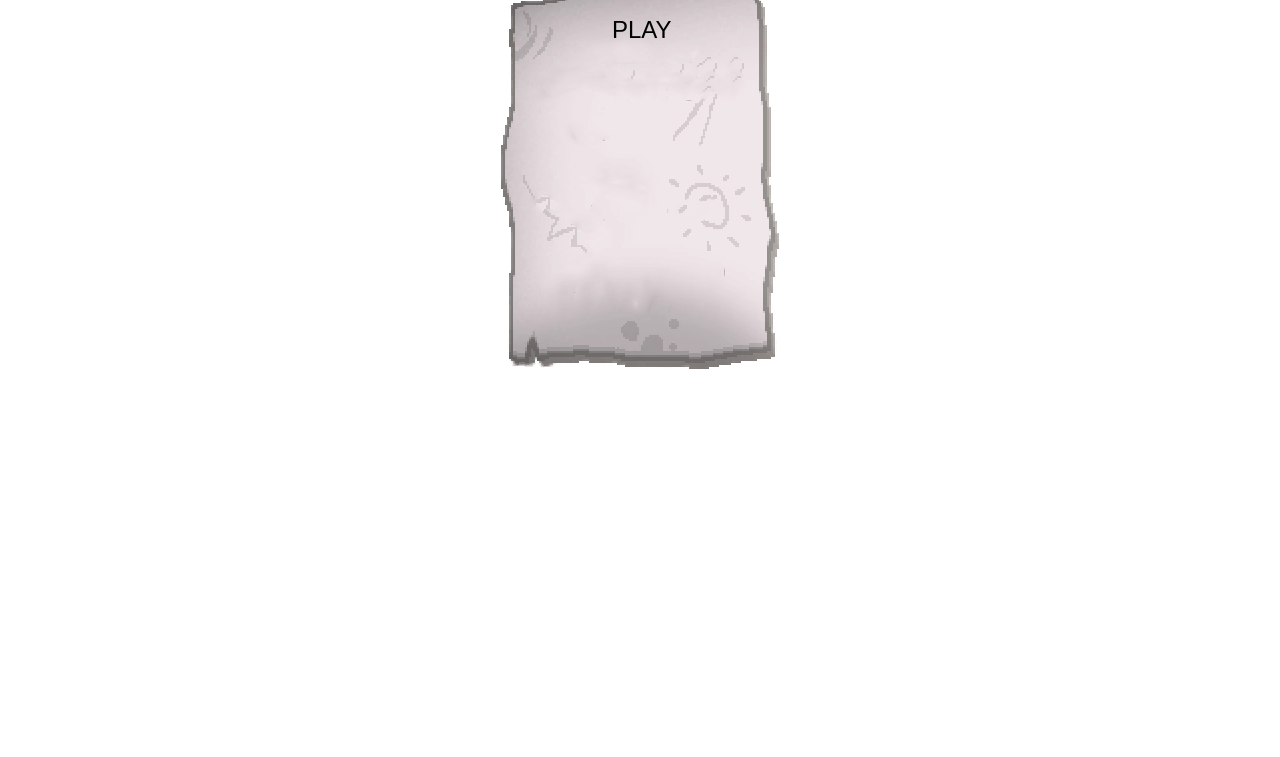
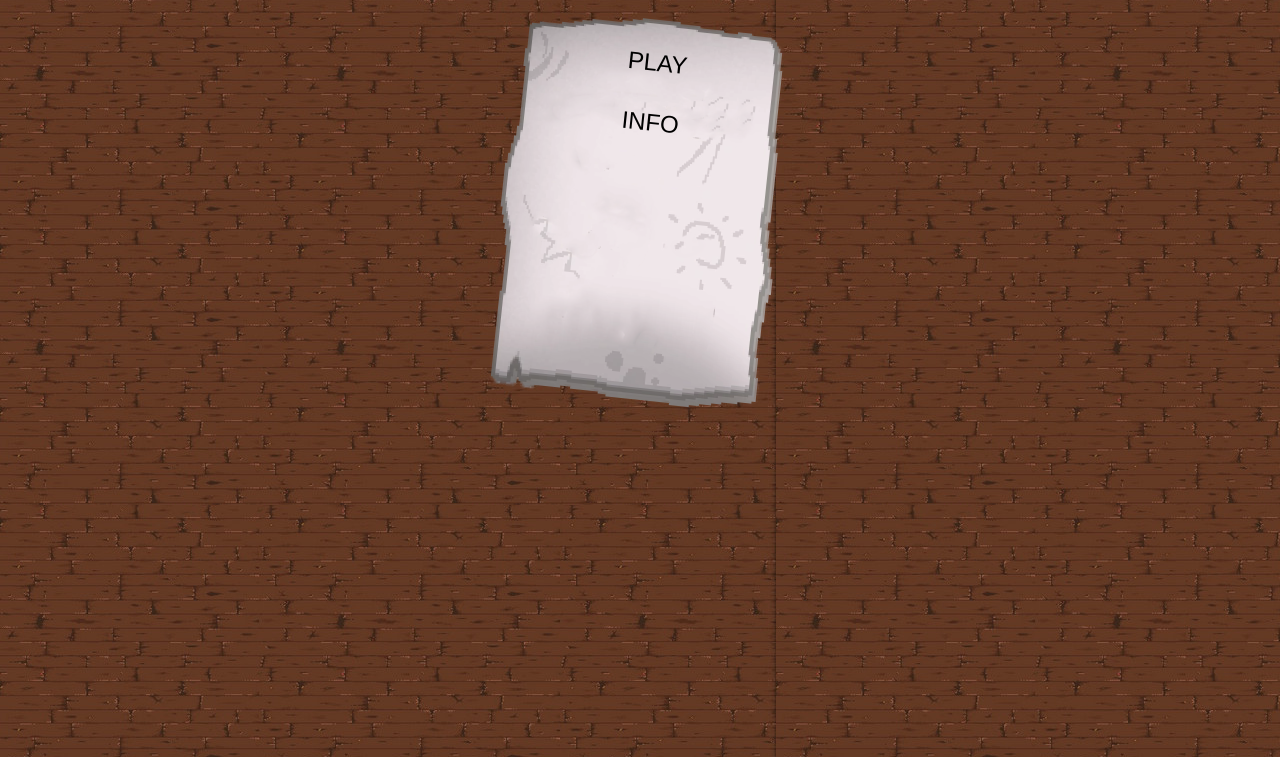
Before and after one commit to benjaminplayer/TheBricks, a plain HTML site: page index.html in a window 1280 px wide. Shown: the part 43-800 px from the top of the page. Drawn offline with Linux system fonts and the light colour scheme; a web font is replaced by a local one.

Commit message:
minor updates

```diff
--- a/css/intro.css
+++ b/css/intro.css
@@ -17,6 +17,7 @@ html, body{
 body{
     font-family: 'Upheaval TT (BRK)', sans-serif;
     font-size: 24px;
+    background: url("../sprites/Planks.jpg");
 }
 
 header{
@@ -28,6 +29,7 @@ header{
 main{
     display: grid;
     justify-items: center;
+    margin-top: 2rem;
 }
 
 .playContainer{
@@ -35,20 +37,25 @@ main{
     width: 281px;
     height: 386px;
     background: url("../sprites/PosterIsaac.png");
+    transform: rotate(6deg);
 }
 
 a{
     color: black;
+    text-decoration: none;
 }
 
-.play{
+.options{
     position: absolute;
+    display: flex;
+    flex-direction: column;
     left: 40%;
     top: 8%;
     transition: ease-in-out 100ms;
+    gap: 2rem;
 }
 
-.play:hover{
+.play:hover, .info:hover{
     cursor: pointer;
     transform: scale(1.1);
     transition: ease-in-out 100ms;
--- a/index.html
+++ b/index.html
@@ -16,9 +16,12 @@
     </header>
     <main>
         <div class="playContainer">
-            <a href="game.html">
-                <span class="play">PLAY</span>
-            </a>
+            <div class="options">
+                <a href="game.html">
+                    <div class="play">PLAY</div>
+                </a>
+                <div class="info">INFO</div>
+            </div>
         </div>
     </main>
 </body>
```
Also changed, not shown: js/script.js (+10 -5 lines), sprites/Planks.jpg (added).
